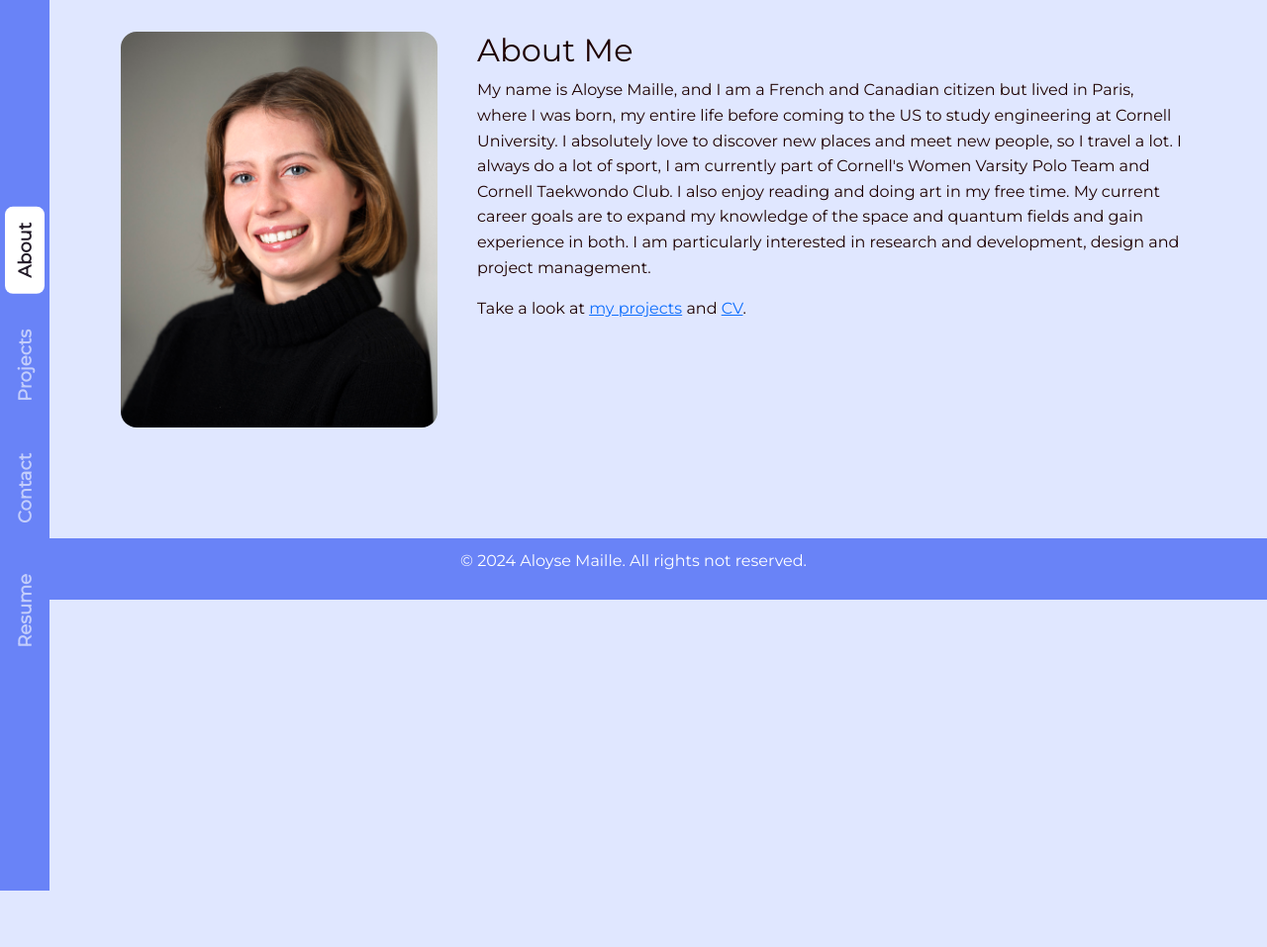
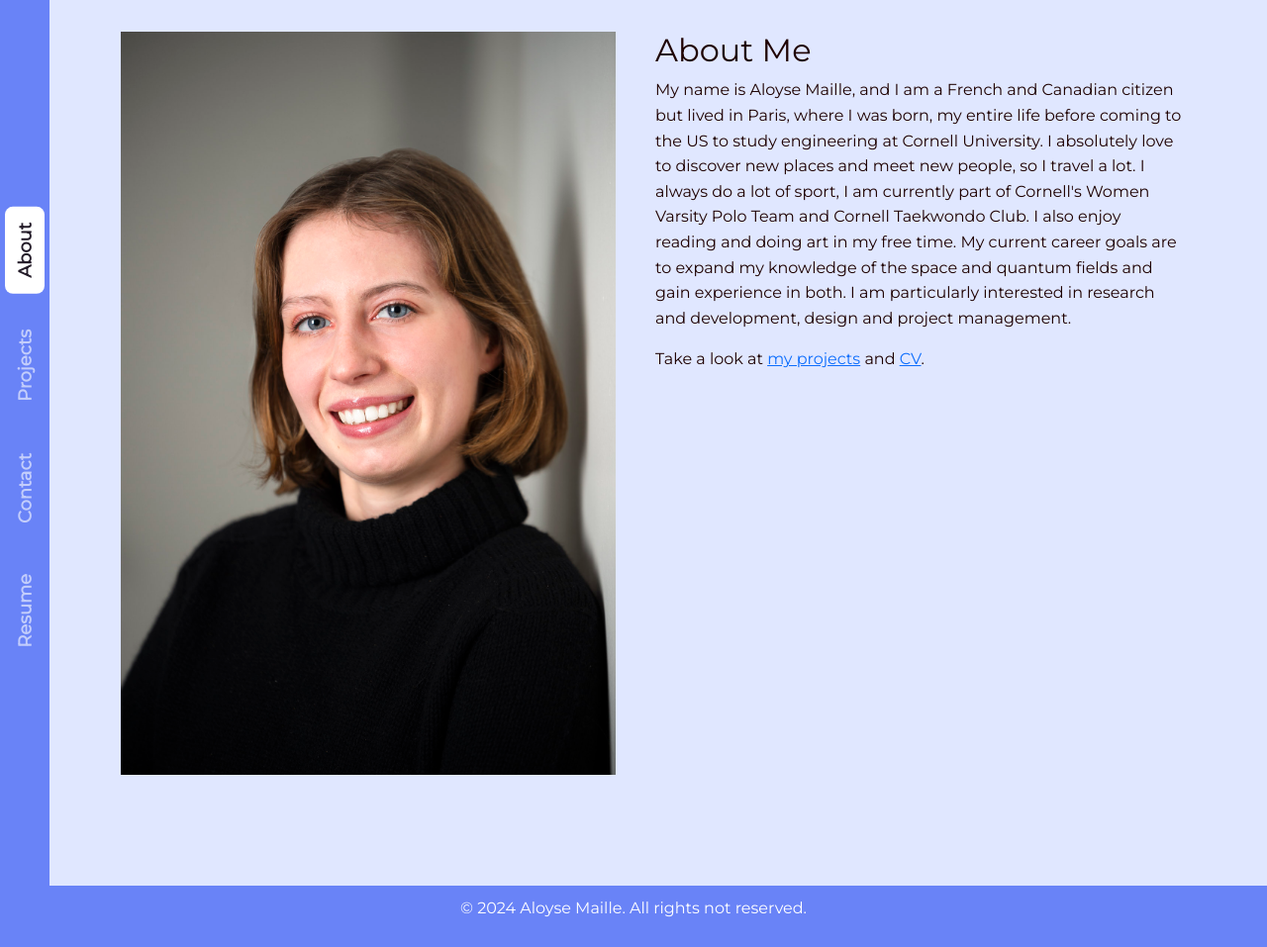
Before and after one commit to aloysemaille/AloyseMaillePortfolio, a Jekyll site: the page built from index.md, in a window 1280 px wide. Shown: the whole page at 99% size. Built offline with Jekyll 4.4.1, drawn with Linux system fonts in a browser that asks for light colours; our own code applies the rules of GitHub Pages for plain Markdown files; before the commit the page ends 900 px from its top, so only the background shows below that.

Commit message:
profile pic

```diff
--- a/_sass/custom.scss
+++ b/_sass/custom.scss
@@ -88,11 +88,9 @@ footer {
 }
 
 .profile-image {
-  width: 320px;
-  height: 400px;
+  width: 500px;
   object-fit: cover;
   margin: 0;
-  border-radius: 16px;
   display: block;
 }
 
```
